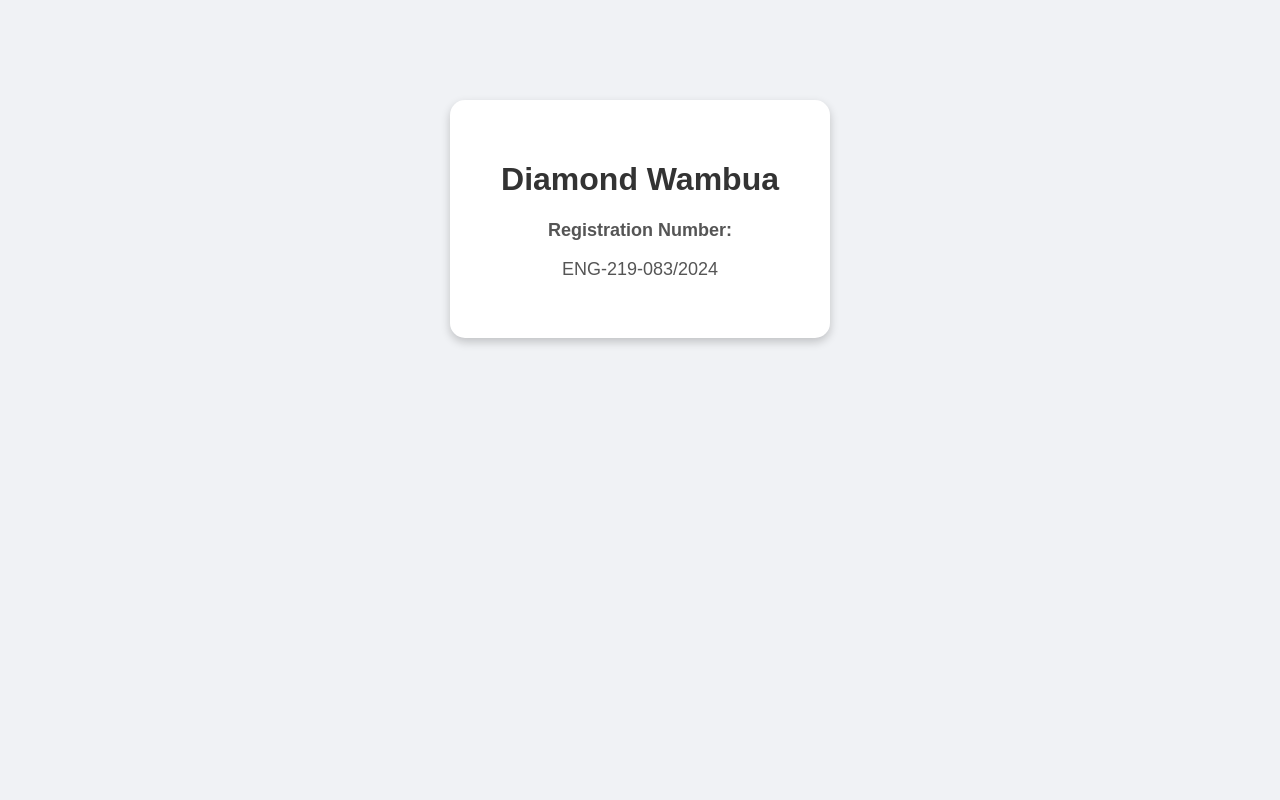
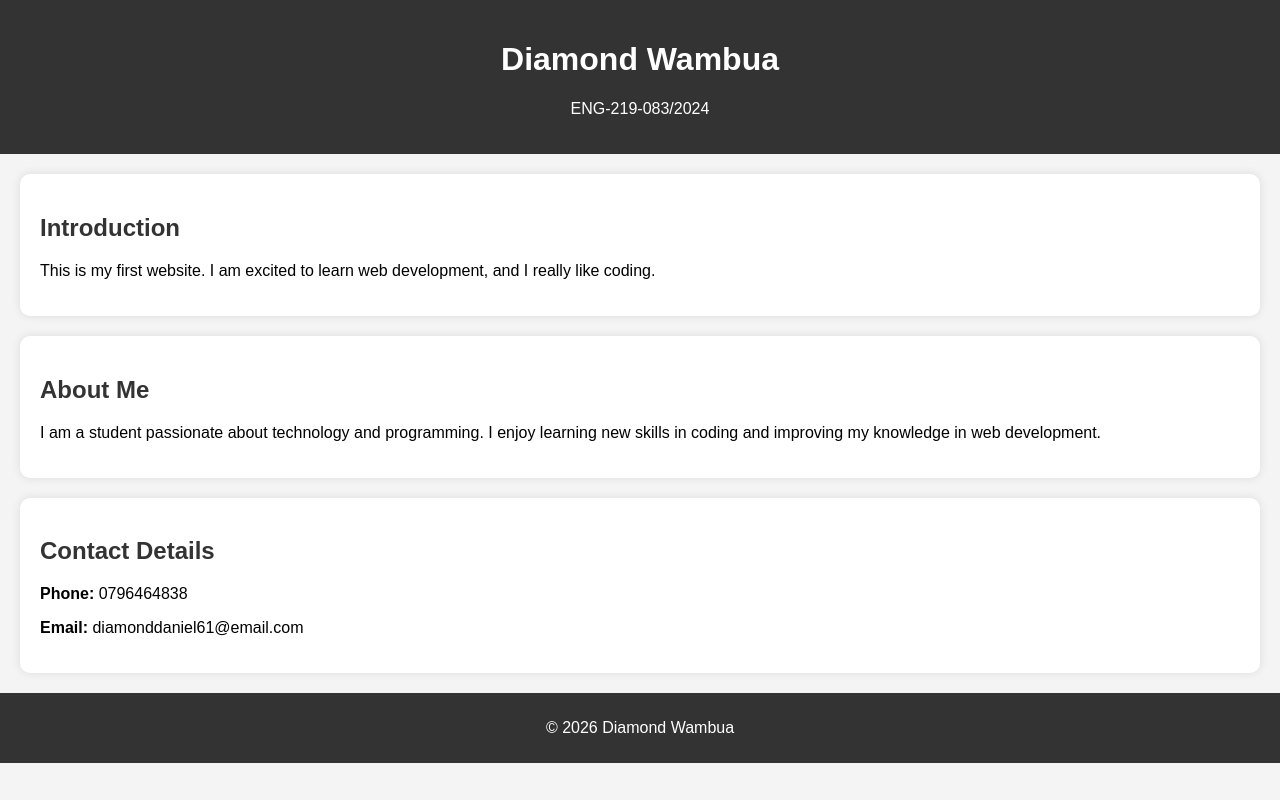
Before and after one commit to Diamondkethi/WEBSITE.-ENG-219-083-2024, a plain HTML site: page index.html in a window 1280 px wide. Drawn offline with Linux system fonts and the light colour scheme.

Commit message:
index.html

```diff
--- a/index.html
+++ b/index.html
@@ -3,49 +3,76 @@
 <head>
     <meta charset="UTF-8">
     <meta name="viewport" content="width=device-width, initial-scale=1.0">
-    <title>Student Profile</title>
+    <title>Diamond Wambua | Portfolio</title>
 
     <style>
         body {
             font-family: Arial, sans-serif;
-            background-color: #f0f2f5;
             margin: 0;
-            padding: 0;
+            background-color: #f4f4f4;
         }
 
-        .container {
+        header {
+            background-color: #333;
+            color: white;
             text-align: center;
-            margin-top: 100px;
+            padding: 20px;
         }
 
-        .card {
+        section {
             background: white;
-            padding: 40px;
-            margin: auto;
-            width: 300px;
-            border-radius: 15px;
-            box-shadow: 0 4px 10px rgba(0,0,0,0.2);
+            margin: 20px;
+            padding: 20px;
+            border-radius: 10px;
+            box-shadow: 0 0 10px rgba(0,0,0,0.1);
         }
 
-        h1 {
+        h2 {
             color: #333;
         }
 
-        p {
-            font-size: 18px;
-            color: #555;
+        footer {
+            text-align: center;
+            padding: 10px;
+            background: #333;
+            color: white;
         }
     </style>
 </head>
 <body>
 
-    <div class="container">
-        <div class="card">
-            <h1>Diamond Wambua</h1>
-            <p><strong>Registration Number:</strong></p>
-            <p>ENG-219-083/2024</p>
-        </div>
-    </div>
+    <header>
+        <h1>Diamond Wambua</h1>
+        <p>ENG-219-083/2024</p>
+    </header>
+
+    <!-- Introduction -->
+    <section>
+        <h2>Introduction</h2>
+        <p>
+            This is my first website. I am excited to learn web development, and I really like coding.
+        </p>
+    </section>
+
+    <!-- About Me -->
+    <section>
+        <h2>About Me</h2>
+        <p>
+            I am a student passionate about technology and programming.
+            I enjoy learning new skills in coding and improving my knowledge in web development.
+        </p>
+    </section>
+
+    <!-- Contact Details -->
+    <section>
+        <h2>Contact Details</h2>
+        <p><strong>Phone:</strong> 0796464838</p>
+        <p><strong>Email:</strong> diamonddaniel61@email.com</p>
+    </section>
+
+    <footer>
+        <p>© 2026 Diamond Wambua</p>
+    </footer>
 
 </body>
 </html>
```
